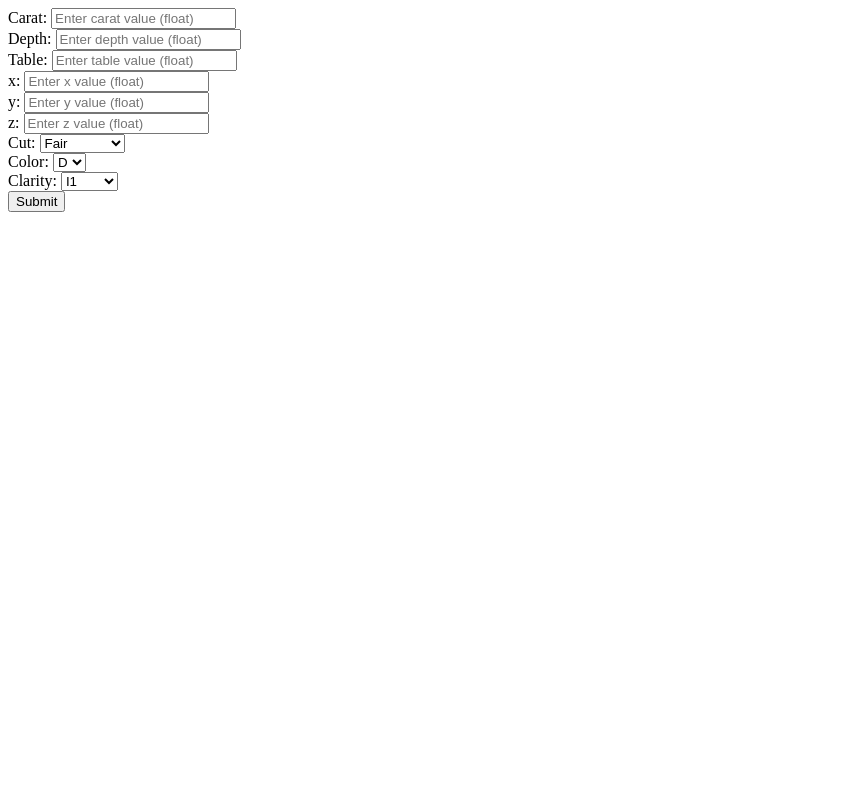
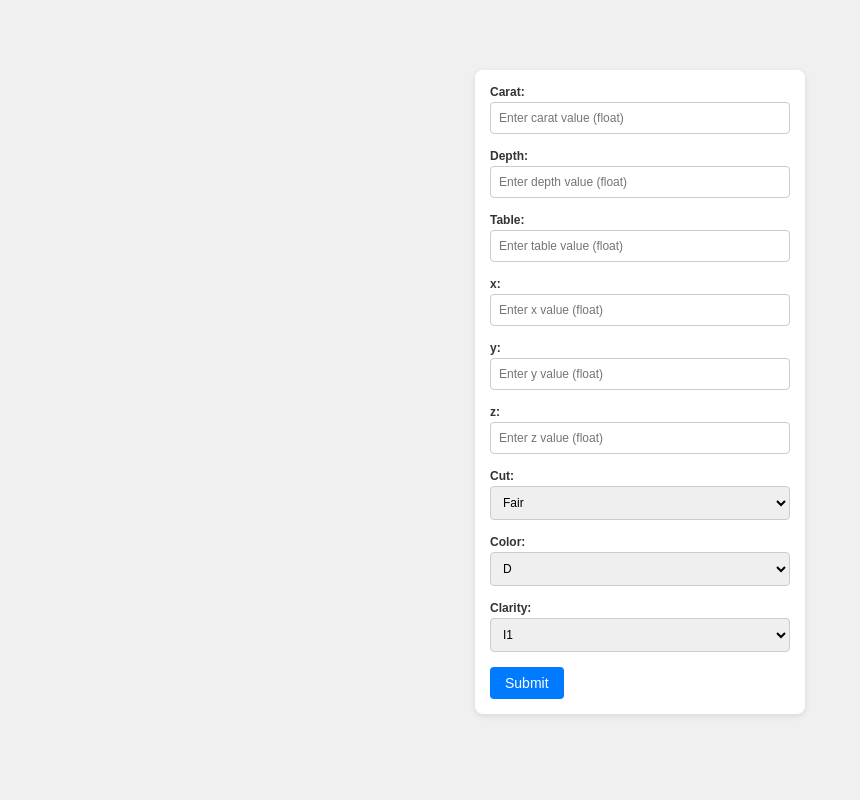
Before and after one commit to Shriansh16/DiamondPricePrediction, a Flask app: page /predict in a window 1280 px wide. Shown: the whole page, without its empty margins (0-860 px from the left). Run offline with Flask 3, Linux system fonts and the light colour scheme.

Commit message:
first commit

```diff
--- a/templates/form.html
+++ b/templates/form.html
@@ -1,4 +1,77 @@
 <html>
+<head>
+<style>
+  body {
+    font-family: Arial, sans-serif;
+    background-color: #f0f0f0;
+    margin: 0;
+    padding: 0;
+    display: flex;
+    justify-content: center;
+    align-items: center;
+    height: 100vh;
+  }
+
+  form {
+    background-color: #ffffff;
+    border-radius: 8px;
+    box-shadow: 0px 2px 6px rgba(0, 0, 0, 0.1);
+    padding: 15px; /* Adjust padding */
+    width: 300px; /* Adjust width */
+  }
+
+  .form-group {
+    margin-bottom: 15px; /* Adjust margin */
+  }
+
+  label {
+    display: block;
+    font-weight: bold;
+    margin-bottom: 3px; /* Adjust margin */
+    color: #333;
+    font-size: 12px; /* Adjust font size */
+  }
+
+  input[type="text"], select {
+    width: 100%;
+    padding: 8px; /* Adjust padding */
+    border: 1px solid #ccc;
+    border-radius: 4px;
+    font-size: 12px; /* Adjust font size */
+  }
+
+  select {
+    cursor: pointer;
+  }
+
+  input[type="submit"] {
+    background-color: #007bff;
+    color: white;
+    border: none;
+    border-radius: 4px;
+    padding: 8px 15px; /* Adjust padding */
+    font-size: 14px; /* Adjust font size */
+    cursor: pointer;
+    transition: background-color 0.3s ease;
+  }
+
+  input[type="submit"]:hover {
+    background-color: #0056b3;
+  }
+
+  hr {
+    margin: 15px 0; /* Adjust margin */
+    border: 0;
+    border-top: 1px solid #ccc;
+  }
+
+  #final-result {
+    font-size: 14px; /* Adjust font size */
+    margin-top: 15px; /* Adjust margin */
+    color: #007bff;
+  }
+</style>
+</head>
 <body>
 <form action="{{url_for('predict_datapoint')}}" method="POST">
     <div class="form-group">
@@ -73,6 +146,8 @@
     <input type="submit" value="Submit">
 </form>
 
+<div id="final-result">
     {{final_result}}
+</div>
 </body>
 </html>
```
Also changed, not shown: 1 other file. Lines whose indentation alone changed are shown as unchanged.
